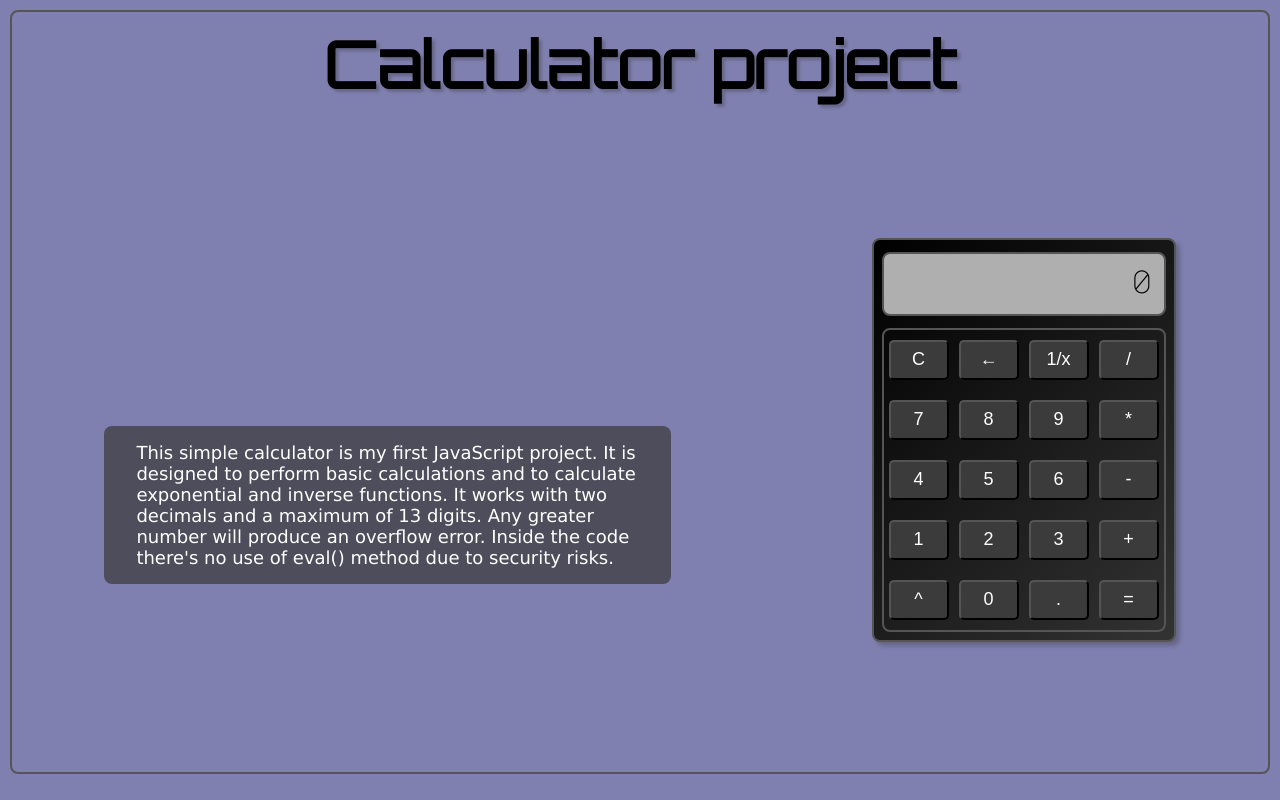
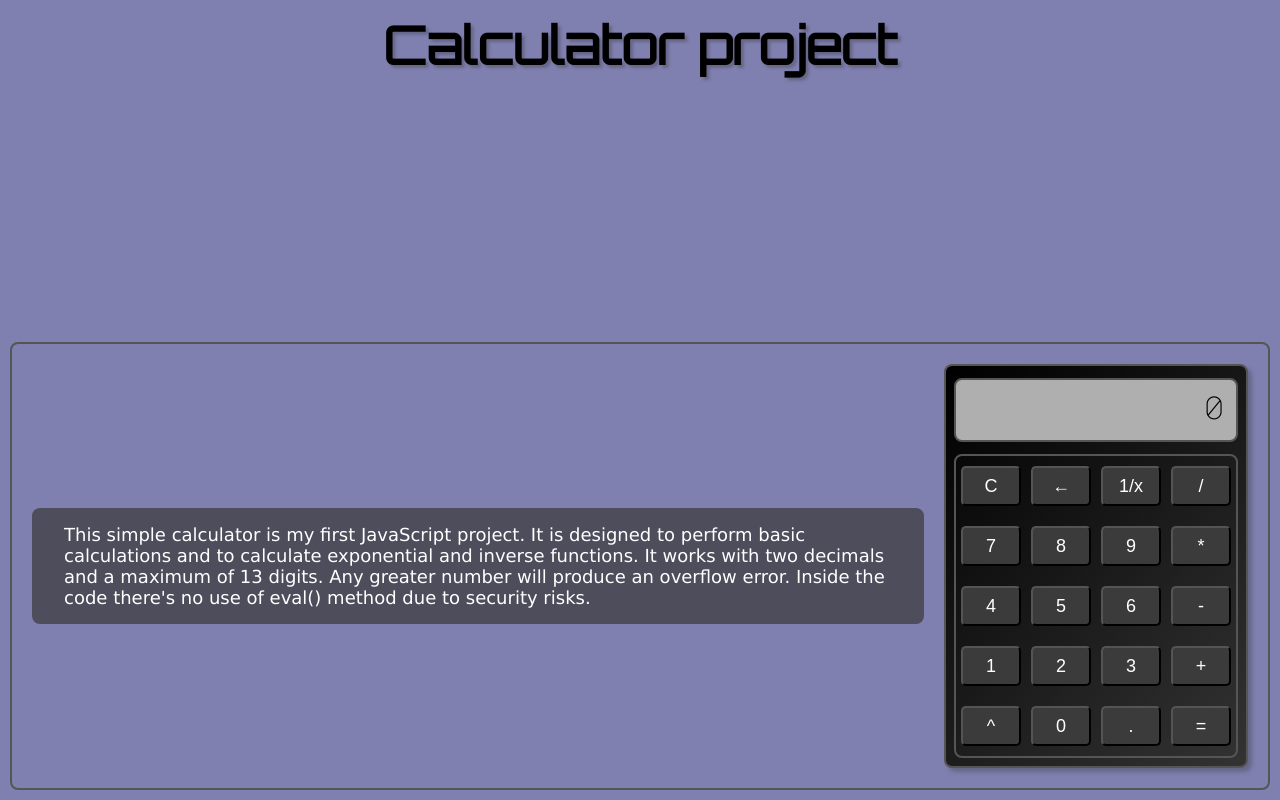
Before and after one commit to osven70prg/calculator, a plain HTML site: page index.html in a window 1280 px wide. Drawn offline with Linux system fonts and the light colour scheme.

Commit message:
Some changes in CSS to fix layout

```diff
--- a/index.html
+++ b/index.html
@@ -9,8 +9,8 @@
     <title>Calculator</title>
 </head>
 <body>
+    <h1>Calculator project</h1>
     <div class="container">
-        <h1>Calculator project</h1>
         <div class="introduction">
         This simple calculator is my first JavaScript project. It is designed to perform basic calculations and to calculate exponential and inverse functions. It works with two decimals and a maximum of 13 digits. Any greater number will produce an overflow error.
         Inside the code there's no use of eval() method due to security risks.
--- a/styles.css
+++ b/styles.css
@@ -2,17 +2,21 @@
 
 body {
     background-color: #8080b0;
+    height: 100vh;
     margin: 0px;
     padding: 0px;
     font-family: 'Orbitron', sans-serif;
+    display: flex;
+    flex-direction: column;
+    justify-content: space-between;
 }
 
 h1 {
-    width: 100%;
     margin: 12px auto 6px;
-    font-size: 64px;
+    font-size: 52px;
     text-align: center;
     text-shadow: 3px 3px 3px #666688;
+    flex: 2;
 }
 
 button {
@@ -33,22 +37,23 @@ div {
 
 .container {
     display: flex;
-    height: 95vh;
     margin: 10px;
-    gap: 16px;
+    padding: 20px;
+    gap: 20px;
     flex-wrap: wrap;
     justify-content: center;
+    align-items: center;
 }
 
 .introduction {
     background-color: #333333aa;
     color: #ffffff;
-    max-width: 40%;
     margin: auto;
     padding: 16px 32px;
     border: none;
     font-size: large;
     font-family: 'Verdana', sans-serif;
+    flex: 1;
 }
 
 .calculator {
@@ -57,7 +62,7 @@ div {
     color: #000000;
     width: 300px;
     height: 400px;
-    margin: 0px auto 20px;
+    margin: auto;
     box-shadow: 4px 4px 4px #666688;
 }
 
```
